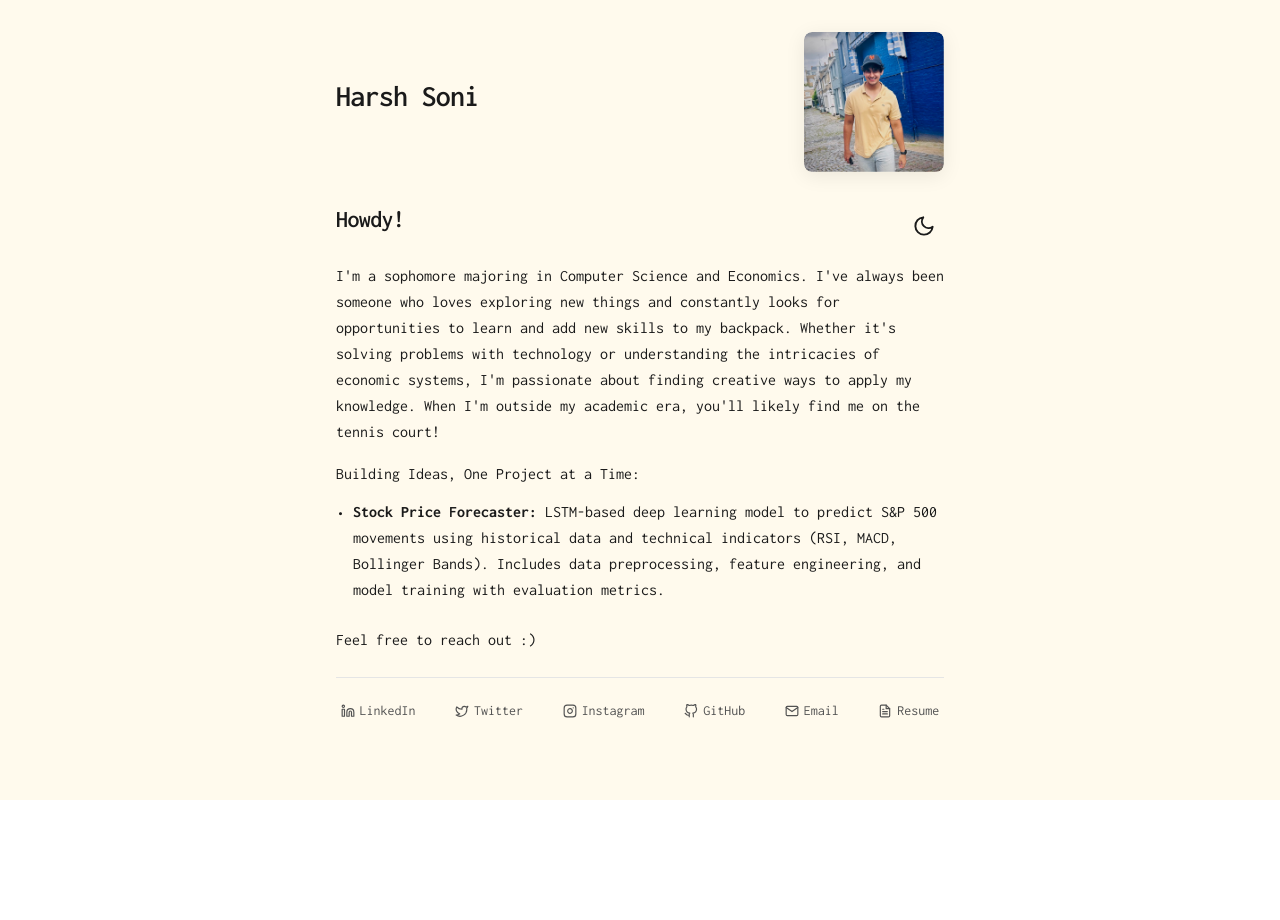
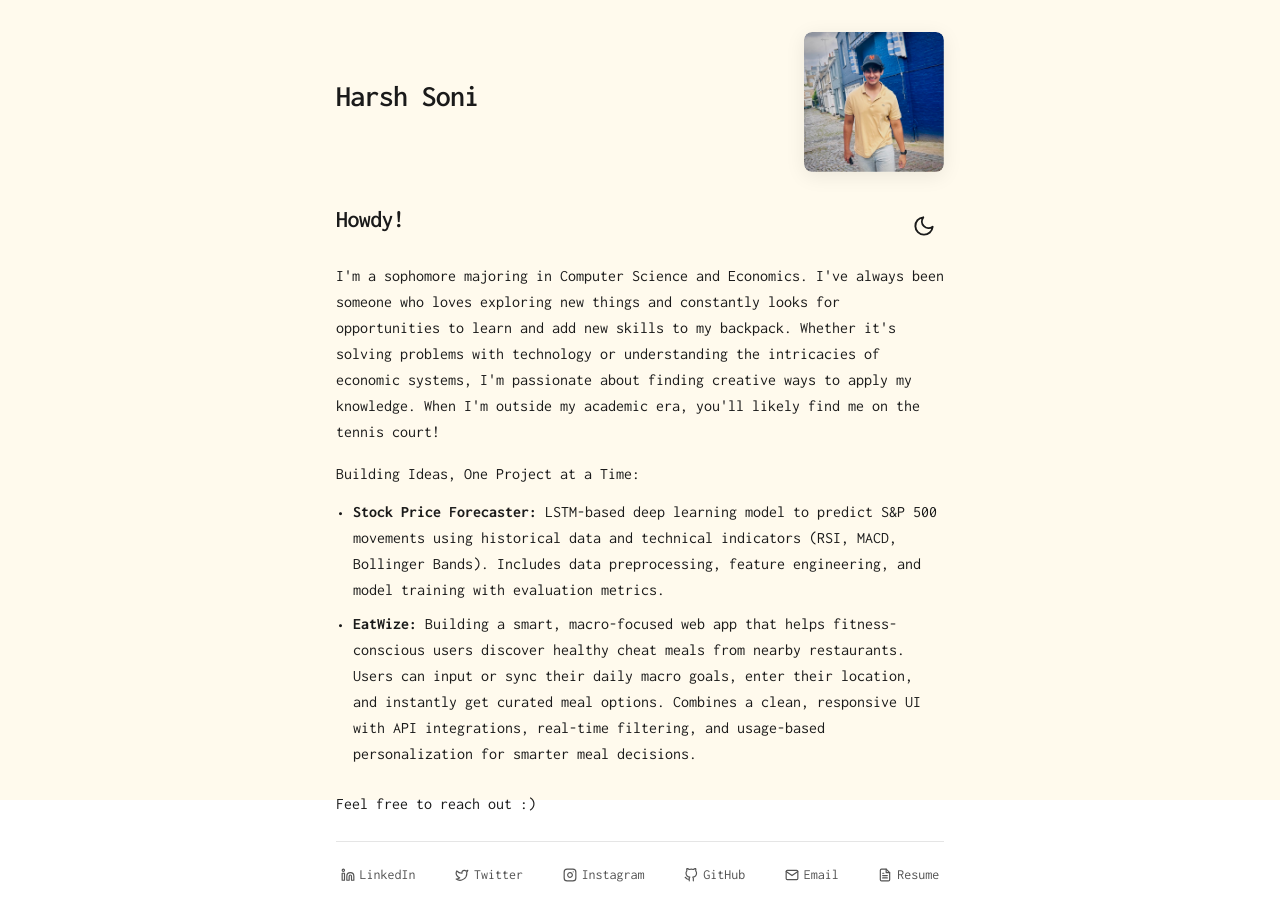
Before and after one commit to SoHarshh/portfolio-starter-kit, a Next.js app: page / in a window 1280 px wide. Shown: the top 920 px of the page. Before the commit the page ends 832 px from the top, so only its background shows below. Built offline with nearby package versions, Linux system fonts and the light colour scheme.

Commit message:
Add EatWize project to portfolio

```diff
--- a/app/page.tsx
+++ b/app/page.tsx
@@ -126,6 +126,13 @@ export default function Page() {
             <span className="text-lg">•</span>
             <p className="leading-relaxed text-base">
               <strong>Stock Price Forecaster:</strong> LSTM-based deep learning model to predict S&P 500 movements using historical data and technical indicators (RSI, MACD, Bollinger Bands). Includes data preprocessing, feature engineering, and model training with evaluation metrics.
+            </p>
+          </div>
+
+          <div className="flex gap-2 mb-2">
+            <span className="text-lg">•</span>
+            <p className="leading-relaxed text-base">
+              <strong>EatWize:</strong> Building a smart, macro-focused web app that helps fitness-conscious users discover healthy cheat meals from nearby restaurants. Users can input or sync their daily macro goals, enter their location, and instantly get curated meal options. Combines a clean, responsive UI with API integrations, real-time filtering, and usage-based personalization for smarter meal decisions.
             </p>
           </div>
         </div>
```
